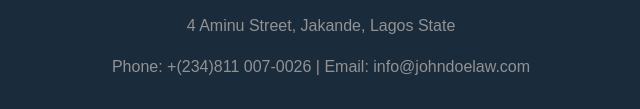
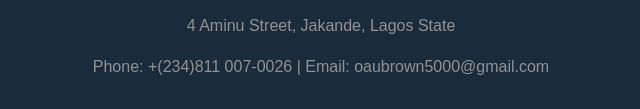
Before and after one commit to AnthonyMonza/expert_legal_services, a plain HTML site: page index.html in a window 1280 px wide. Shown: the part 4456-4565 px from the top of the page, 319-959 px from the left. Drawn offline with Linux system fonts and the light colour scheme.

Commit message:
Update index.html

```diff
--- a/index.html
+++ b/index.html
@@ -301,7 +301,7 @@
     <footer id="contact">
         <p>&copy; 2024 Law Office of Oseloka Brown. All rights reserved.</p>
         <p>4 Aminu Street, Jakande, Lagos State</p>
-        <p>Phone: +(234)811 007-0026 | Email: info@johndoelaw.com</p>
+        <p>Phone: +(234)811 007-0026 | Email: oaubrown5000@gmail.com</p>
     </footer>
 
     <script src="script.js"></script>
```
